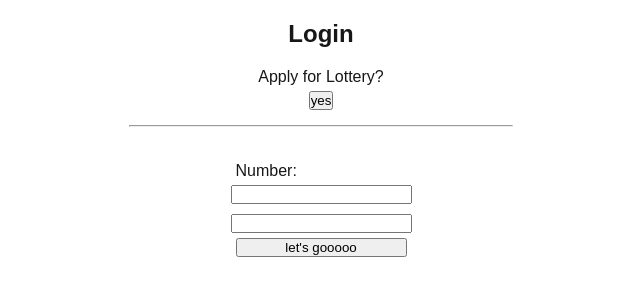
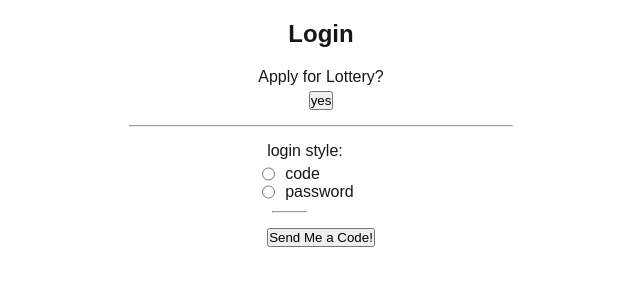
Before and after one commit to jbacheldor/thelineup, a Next.js app: page /login in a window 1280 px wide. Shown: the top 300 px of the page, without its empty margins (319-959 px from the left). Built offline with nearby package versions, Linux system fonts and the light colour scheme.

Commit message:
getting basic login functionality down

```diff
--- a/src/app/login/page.tsx
+++ b/src/app/login/page.tsx
@@ -3,19 +3,100 @@
 import React from "react"
 import Lottery from "../components/Lottery"
 
+type loginFormType = {
+    email?: string,
+    number?: string,
+    code: string
+}
+
+type loginStyleType = {
+    code: boolean,
+    password: boolean,
+    email: boolean,
+    sms: boolean,
+}
+
 const Login:React.FC = () => {
     const [showLottery, setLottery] = React.useState(false)
-    const [visibility, setVisibility] = React.useState<DocumentVisibilityState>("hidden")
+    const [loginForm, setLoginForm] = React.useState<loginFormType>(
+        {
+            email: '',
+            number: '',
+            code: ''
+        }
+    )
+    const [codeSent, setCode] = React.useState(false)
+    const [errorMessage, setMsg] = React.useState(null)
+    const [loginStyle, setStyle] = React.useState<loginStyleType>({
+        code: false,
+        password: false,
+        email: false,
+        sms: false
+    })
 
     const changeLottery = () => {
         setLottery(!showLottery)
-        if(!showLottery) setVisibility("visible")
-        else setVisibility("hidden")
+    }
+
+    const submitLogin = (e: any) => {
+        e.preventDefault()
+        console.log(loginForm)
+        // if error
+        //  setMsg(error)
+    }
+
+    const updateLoginForm = (e: any) => {
+        setLoginForm({
+            ...loginForm,
+            [e.targe.label]: e.target.value
+        })
+    }
+
+    const changeStyle = (e: any) => {
+        console.log('weeee little test', e.target.value)
+        switch(e.target.value){
+            case "sms":
+                setStyle({
+                    ...loginStyle,
+                    "email": false,
+                    [e.target.value]: !loginStyle[e.target.value as String]
+                })
+                break;
+            case "email":
+                setStyle({
+                    ...loginStyle,
+                    "sms": false,
+                    [e.target.value]: !loginStyle[e.target.value as String]
+                })
+                break;
+            case "code":
+                setStyle({
+                    ...loginStyle,
+                    "password": false,
+                    [e.target.value]: !loginStyle[e.target.value as String]
+                })
+                break;
+            case "password":
+                setStyle({
+                    ...loginStyle,
+                    "code": false,
+                    [e.target.value]: !loginStyle[e.target.value as String]
+                })
+                break;
+
+        }
+    }
+
+    const onCodeSent = () => {
+        setCode(true)
     }
 
     return (
         <div id="login-body">
             <h2>Login</h2>
+            {errorMessage &&
+                <div>{errorMessage}</div>
+            }
             {/* need to check local storage low key */}
             Apply for Lottery?
             <button style={{visibility: `${showLottery ? "hidden" : "visible"}`}} onClick={changeLottery}>yes</button>
@@ -26,16 +107,67 @@ const Login:React.FC = () => {
             }
             <hr/>
             <div id='login-box'>
-                <form id='login-form'>
-                    <span>Number:</span>
-                    <input id="number"></input>
-                    <span></span>
-                    <input></input>
-                    <button>let's gooooo</button>
+                <form onSubmit={e=>submitLogin(e)} id='login-form'>
+                    <span>login style:</span>
+                    <div id="radio-buttons">
+                        <input type="radio" value="code" name="style" onChange={e=>changeStyle(e)}/>
+                        <label>code</label>
+                    </div>
+                    <div id="radio-buttons">
+                        <input type="radio" value="password" name="style" onChange={e=>changeStyle(e)}/>
+                        <label>password</label>
+                    </div>
+                    <hr/>
+
+
+                    {loginStyle.password == true &&
+                        <div id="password-style">
+                            <span>code style:</span>
+                            <label>username: </label>
+                            <input/>
+                            <label>password: </label>
+                            <input/>
+                        </div>
+                    }
+                    {loginStyle.code == true &&
+                        <div>
+                            <span>code style:</span>
+                            <div id="radio-buttons">
+                                <span>Email</span>
+                                <input type="radio" name="sms-or-email" value="email" onChange={e=>changeStyle(e)}/>
+                            </div>
+                            <div id="radio-buttons">
+                                <span>Number:</span>
+                                <input  type="radio" value="sms" name="sms-or-email" onChange={e=>changeStyle(e)}/>
+                            </div>
+                        </div>
+                    }
+                    {loginStyle.sms == true &&
+                        <div>
+                            <label>Please enter your number:</label>
+                            <input id="number"/>
+                        </div>
+                    }
+                    {loginStyle.email == true &&
+                        <div>
+                            <label>Please enter your email:</label>
+                            <input id="email"/>
+                        </div>
+                    }
+                    <button onClick={onCodeSent}>{codeSent ? "Resend Code" : "Send Me a Code!"}</button>
                 </form>
             </div>
             <style jsx>
             {`
+                #password-style {
+                    display: flex;
+                    flex-direction: column;
+                }
+                #radio-buttons {
+                    display: flex;
+                    flex-direction: row;
+                    text-align: center;
+                }
                 #login-body {
                     display: flex;
                     align-items: center;
@@ -53,13 +185,15 @@ const Login:React.FC = () => {
                     height: 100%;
                     justify-content: center;
                 }
+                label {
+                    margin-left: 10px;
+                }
                 hr {
                     width: 30%;
                     margin: 10px;
                 }
                 #login-box {
                     display: flex;
-                    margin-top: 20px;
                     // flex: 1 1 auto;
                 }
                 #lottery-form {
```
